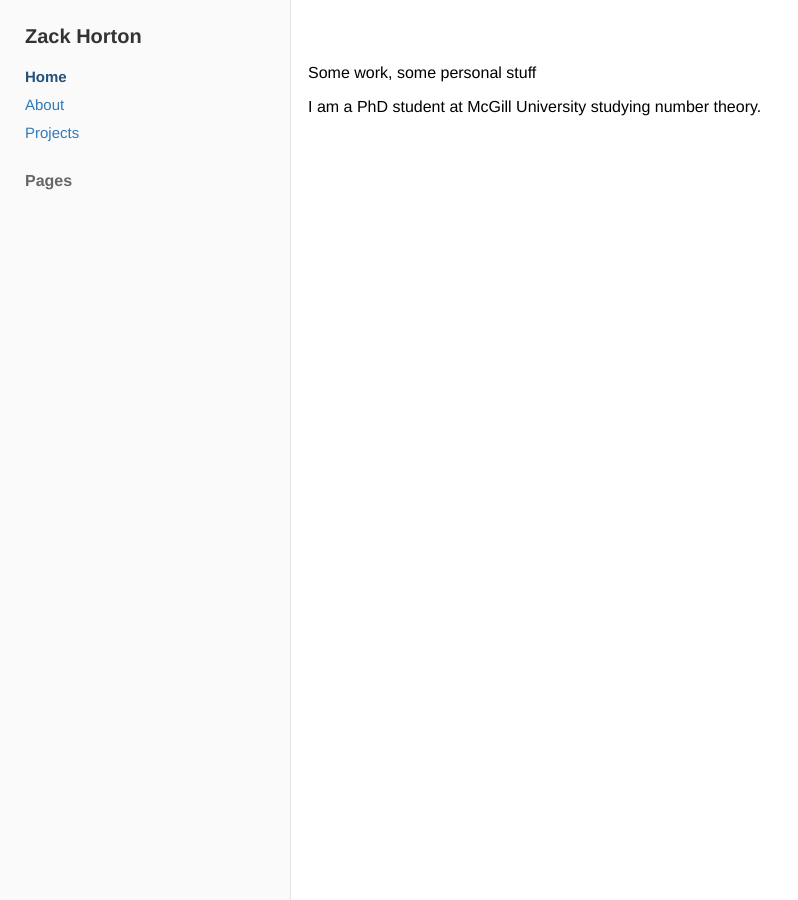
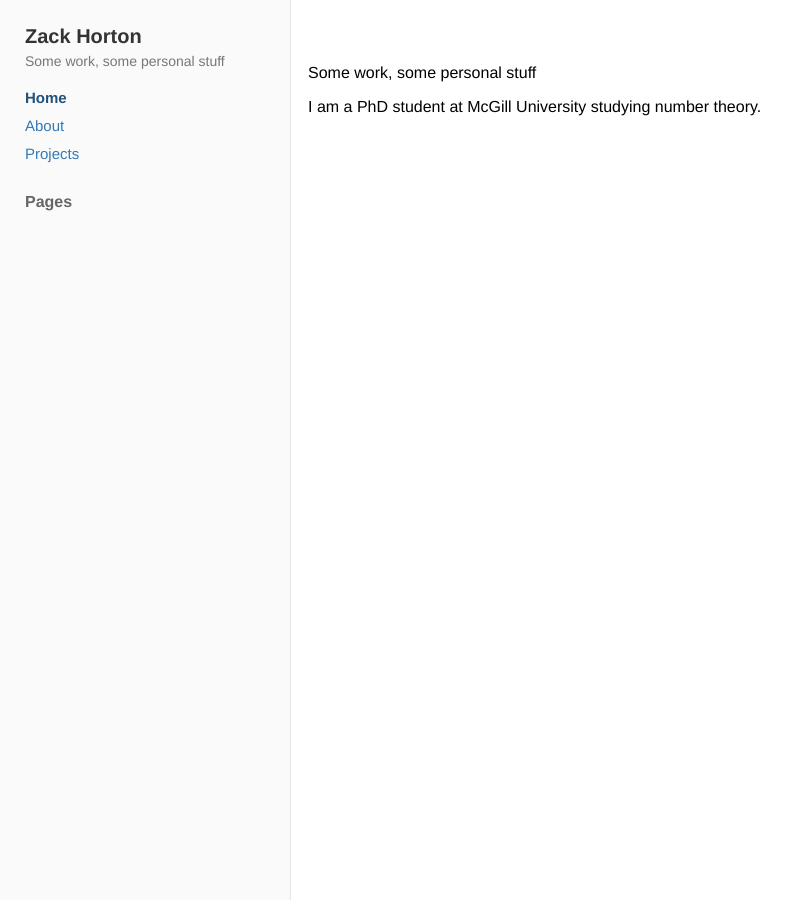
Before and after one commit to zackaryhorton/zackaryhorton.github.io, a Jekyll site: the page built from README.md, in a window 1280 px wide. Shown: the whole page, without its empty margins (0-798 px from the left). Built offline with Jekyll 4.4.1, drawn with Linux system fonts in a browser that asks for light colours; our own code applies the rules of GitHub Pages for plain Markdown files.

Commit message:
Update _config.yml

```diff
--- a/_config.yml
+++ b/_config.yml
@@ -1,2 +1,3 @@
 title: Zack Horton
 theme: jekyll-theme-slate
+subtitle: Some work, some personal stuff
```
